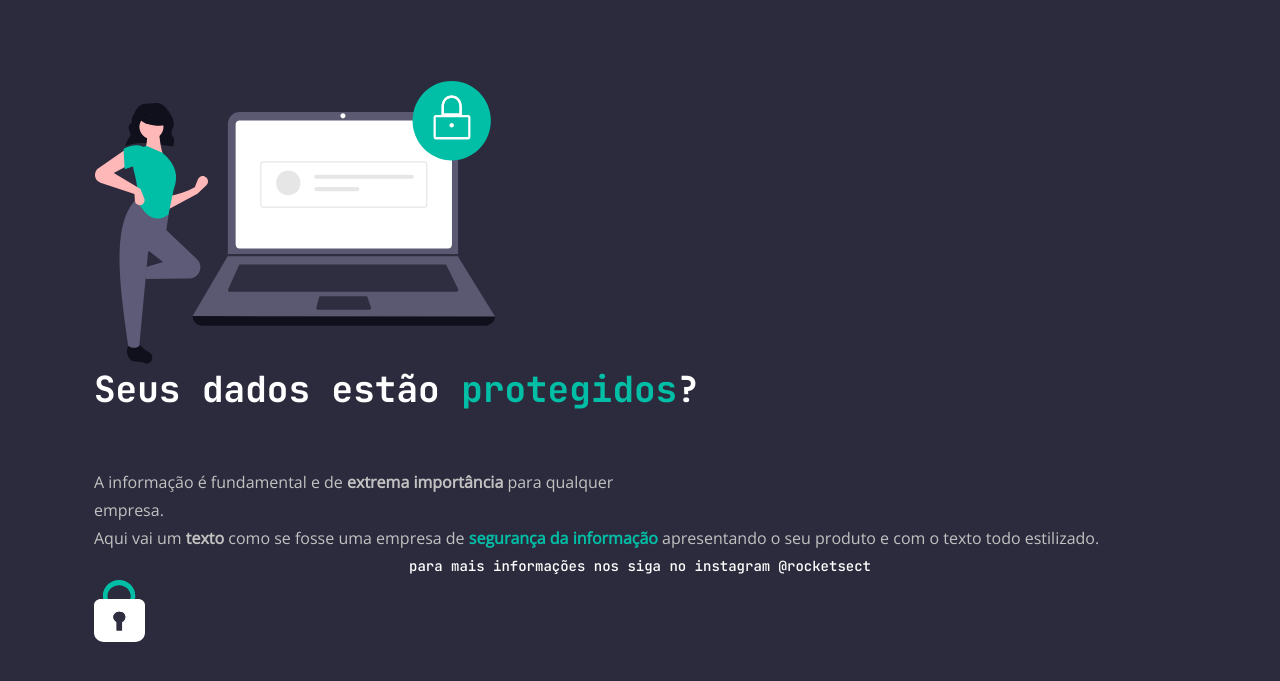
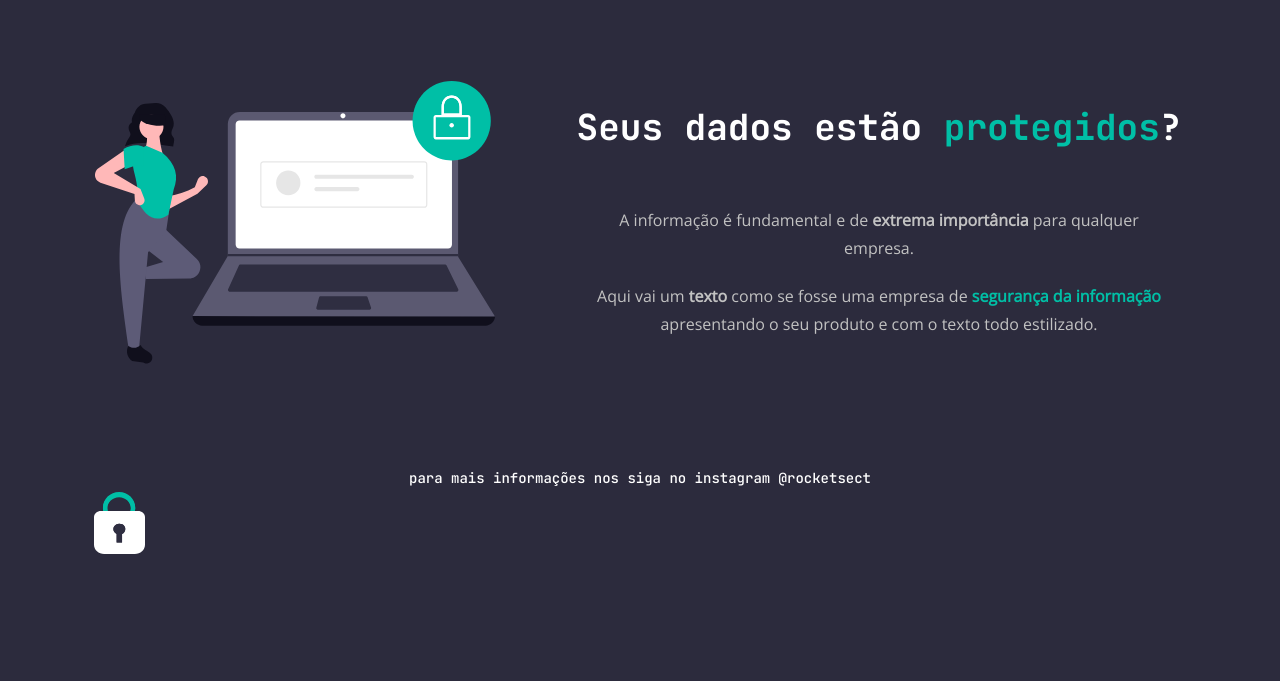
Before and after one commit to joaosillva/rocket-sect, a plain HTML site: page index.html in a window 1280 px wide. Shown: the part 117-798 px from the top of the page. Drawn offline with nearby package versions, Linux system fonts and the light colour scheme.

Commit message:
Aplicar alinhamento no main

```diff
--- a/style.css
+++ b/style.css
@@ -14,6 +14,19 @@ body {
   width: 1092px;
   margin: 0 auto;
   padding-top: 70px;
+}
+
+main {
+  display: flex;
+  justify-content: space-between;
+  align-items: center;
+  gap: 77px;
+  margin-bottom: 100px;
+}
+
+section {
+  width: 614px;
+  text-align: center;
 }
 
 nav {
@@ -65,6 +78,10 @@ section p {
   line-height: 28px;
 }
 
+section p+p {
+  margin-top: 20px;
+}
+
 section p span {
   color: #00BFA6;
   font-weight: bold;
```
